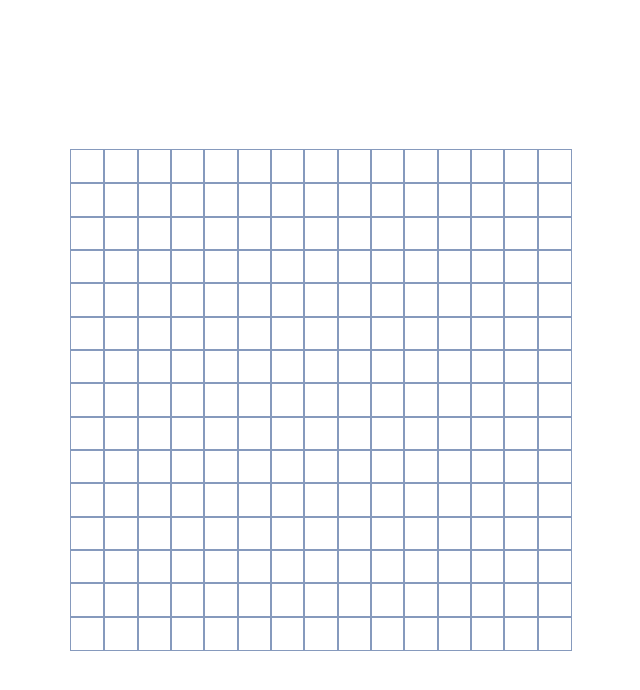
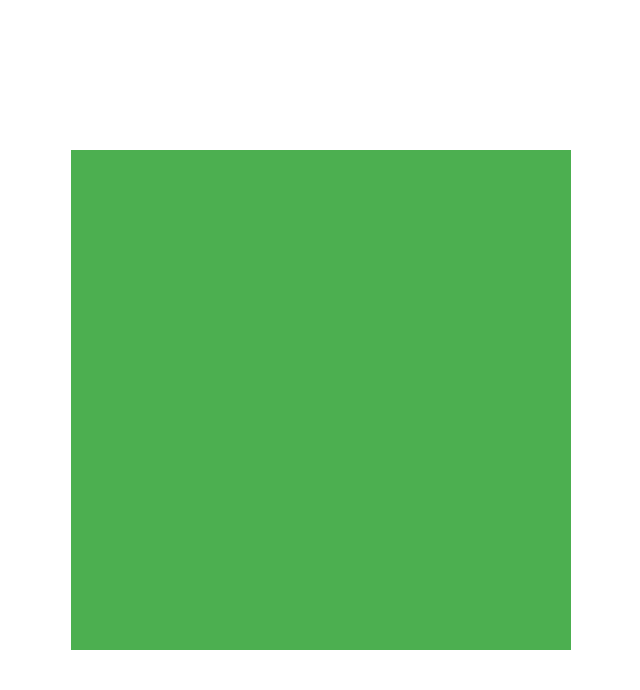
Before and after one commit to jacobstrazhevskyi/react_snake-game, a React (Create React App) app: page / in a window 1280 px wide. Shown: the top 690 px of the page, without its empty margins (319-959 px from the left). Built offline with nearby package versions, Linux system fonts and the light colour scheme.

Commit message:
implemented board height adaptability

```diff
--- a/src/components/Board/Board.tsx
+++ b/src/components/Board/Board.tsx
@@ -1,5 +1,5 @@
 /* eslint-disable no-unused-vars */
-import React, { useState } from 'react';
+import React, { useEffect, useState } from 'react';
 
 import uuid from 'react-uuid';
 
@@ -12,44 +12,38 @@ type StyledBoxCustomProps = {
   cellFullness: 'food' | 'snake' | 0,
 };
 
+type StyledBoardBoxCustomProps = {
+  cellsSize: number | undefined,
+}
+
 const BOARD_SIZE = 15;
 
-const StyledBoardBox = styled(Box)({
+const StyledBox = styled(Box)({
   width: '100%',
   height: '100%',
-  maxWidth: '500px',
   display: 'flex',
-  flexDirection: 'column',
+  justifyContent: 'center',
   alignItems: 'center',
-  justifyContent: 'center',
-  margin: 'auto',
 });
 
-const StyledBoardRowBox = styled(Box)({
-  display: 'flex',
-  width: '100%',
+const StyledBoardBox = styled(Box, {
+  shouldForwardProp: (prop) => prop !== 'cellsSize',
+})<StyledBoardBoxCustomProps>(({ cellsSize }) => ({
+  display: 'grid',
+  gridTemplateColumns: `repeat(${BOARD_SIZE}, ${cellsSize}px)`,
+  gridTemplateRows: `repeat(${BOARD_SIZE}, ${cellsSize}px)`,
+}));
+
+const StyledRowBox = styled(Box)({
+  display: 'contents',
 });
 
-const StyledBoardCellBox = styled(
-  Box,
-  { shouldForwardProp: (prop) => prop !== 'cellFullness' },
-)<StyledBoxCustomProps>(({ cellFullness }) => {
-  let cellColor;
-
-  if (cellFullness === 'snake') {
-    cellColor = 'green';
-  } else if (cellFullness === 'food') {
-    cellColor = 'red';
-  } else {
-    cellColor = '';
-  }
-
-  return {
-    width: '100%',
-    aspectRatio: '1',
-    outline: '1px solid rgb(134, 154, 189)',
-    backgroundColor: cellColor,
-  };
+const StyledColumnBox = styled(Box)({
+  display: 'flex',
+  justifyContent: 'center',
+  alignItems: 'center',
+  backgroundColor: '#4caf50',
+  color: 'white',
 });
 
 export const Board: React.FC = () => {
@@ -57,18 +51,64 @@ export const Board: React.FC = () => {
     new Array(BOARD_SIZE).fill(0).map(_row => new Array(BOARD_SIZE).fill(0)),
   );
 
+  const [firstRender, setFirstRender] = useState(true);
+
+  const [finalCellSize, setFinalCellSize] = useState<number>();
+
+  let prevWindowSize: number;
+
+  const handleResize = () => {
+    const currentWindowSize = window.innerHeight + window.innerWidth;
+
+    if (prevWindowSize === currentWindowSize) {
+      return;
+    }
+
+    const cellSize = Math.min(window.innerWidth / BOARD_SIZE, window.innerHeight / BOARD_SIZE);
+
+    const maxCellSize = 500 / BOARD_SIZE;
+
+    if (cellSize > maxCellSize) {
+      setFinalCellSize(maxCellSize);
+    } else {
+      setFinalCellSize(cellSize);
+    }
+
+    // We add them because it doesnt matter which value we have in each of this
+    prevWindowSize = window.innerHeight + window.innerHeight;
+  };
+
+  useEffect(() => {
+    if (firstRender) {
+      handleResize();
+      setFirstRender(false);
+    }
+  }, []);
+
+  useEffect(() => {
+    window.addEventListener('resize', handleResize);
+
+    return () => {
+      window.removeEventListener('resize', handleResize);
+    };
+  }, [board]);
+
   return (
-    <StyledBoardBox>
+    <StyledBox>
+      <StyledBoardBox
+        cellsSize={finalCellSize}
+      >
         {board.map(row => (
-        <StyledBoardRowBox key={uuid()}>
-          {row.map(cell => (
-            <StyledBoardCellBox
+          <StyledRowBox key={uuid()}>
+            {row.map(_cell => (
+              <StyledColumnBox
                 key={uuid()}
-              cellFullness={cell}
+              // cellFullness={cell}
               />
             ))}
-        </StyledBoardRowBox>
+          </StyledRowBox>
         ))}
       </StyledBoardBox>
+    </StyledBox>
   );
 };
```
Lines whose indentation alone changed are shown as unchanged.
